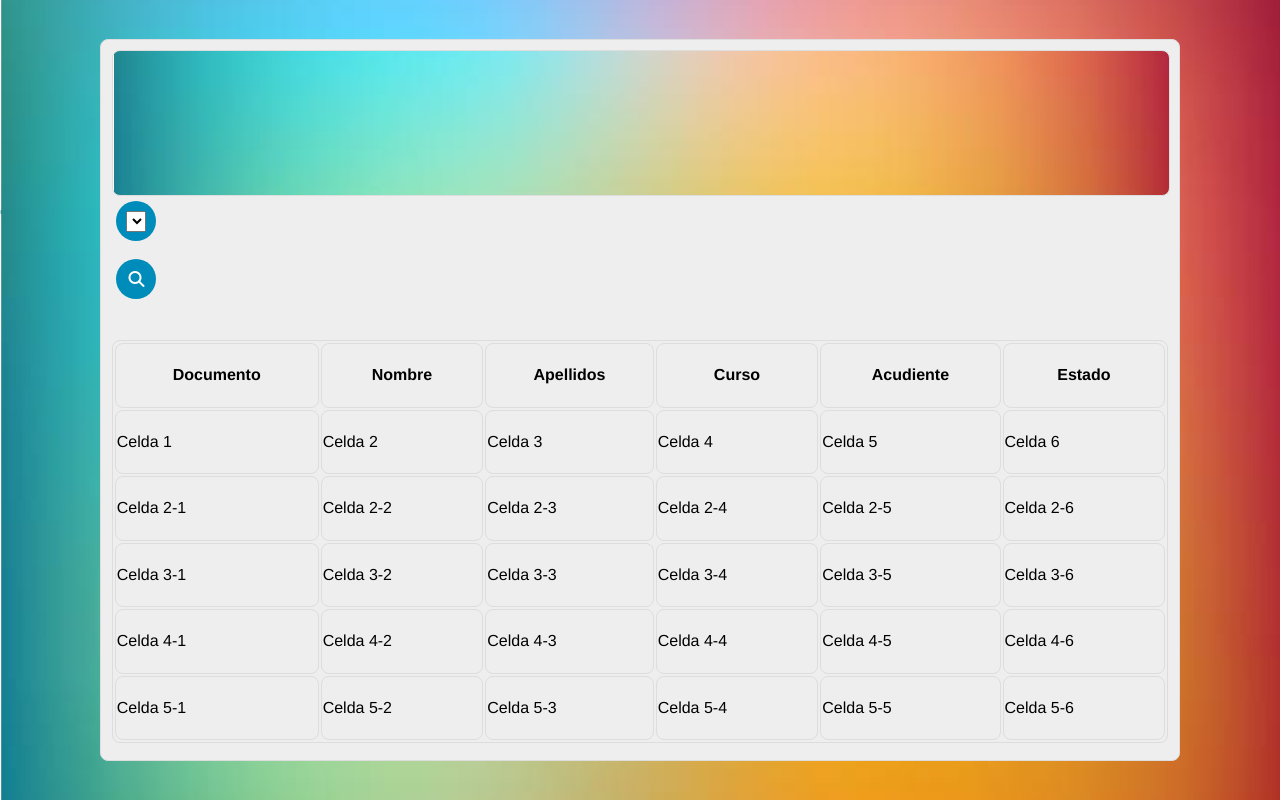
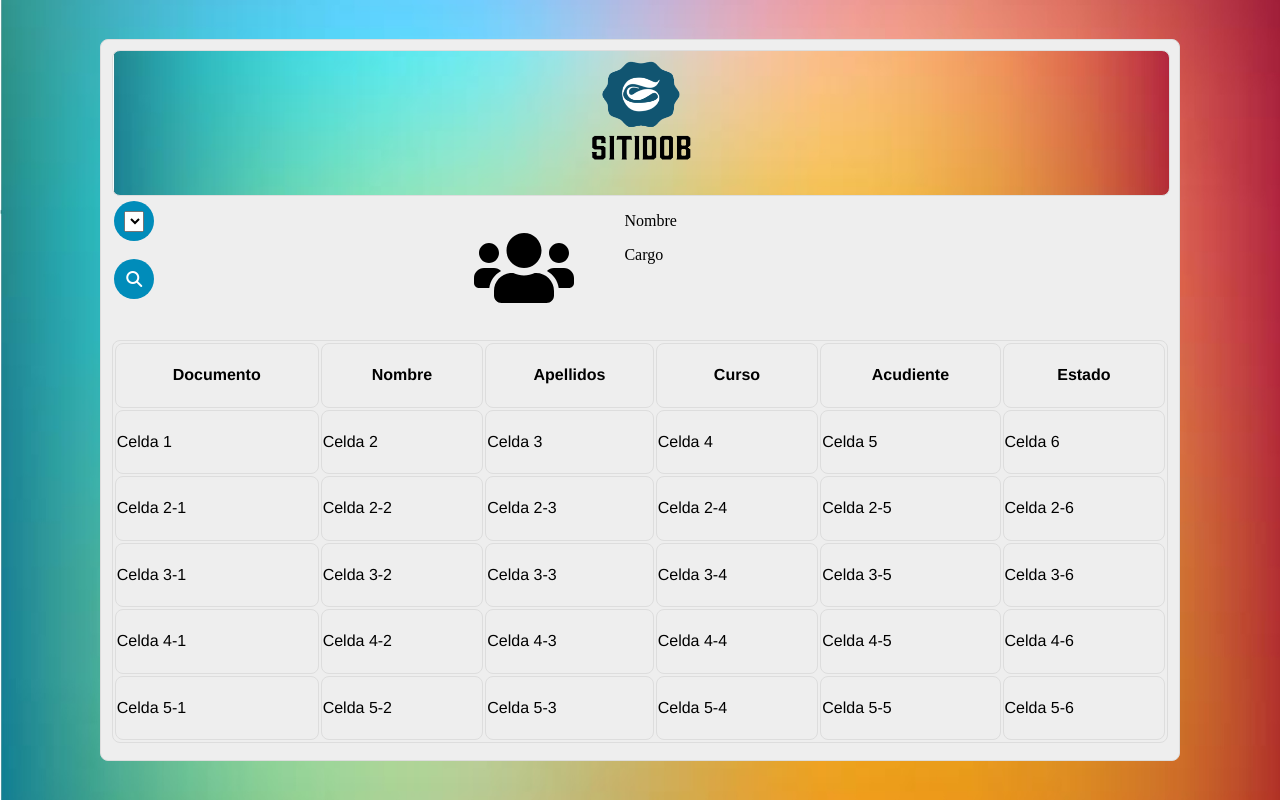
Before and after one commit to Jacobo4/SITIDUB-SENA, a PHP site: page / in a window 1280 px wide. Run offline with PHP 8.4, Linux system fonts and the light colour scheme; some libraries are stand-ins or nearby versions.

Commit message:
logo, contenedores de la parte de cerrar sesion

```diff
--- a/coordinador/index.html
+++ b/coordinador/index.html
@@ -13,6 +13,9 @@
   <div class="contenedor">
     <div id="admin">
       <div id="banner" class="cajitas">
+        <div class="logo">
+        <img src="imagenes/Logo_Sitidob.png" alt="" width="100"height="100">
+  </div>
 
       </div>
       <div class="botonesa">
@@ -37,7 +40,17 @@
           </div>
         </div>
       </div>
+      <div class="usuario">
 
+<div class="foto_usu">
+<img src="imagenes/users-solid.svg" alt="" width="100"height="100">
+</div>
+<div class="cerrar_sesion">
+  <p>Nombre</p>
+  <p>Cargo</p>
+</div>
+
+      </div>
 
       <table class="tabla">
 
--- a/coordinador/index_style.css
+++ b/coordinador/index_style.css
@@ -41,11 +41,35 @@ div#admin {
   background-size: cover;
   background-position: center center;
 }
+.logo{
+  display: flex;
+  align-items: center;
+  justify-content: center;
+  margin-top: 10px;
+}
 
 .botonesa {
-  width: 50%;
+  width: 30%;
   height: 20%;
+  float: left;
 }
+
+.usuario{
+float: left;
+width: 70%;
+height: 20%;
+
+}
+.foto_usu{
+float: left;
+width: 200px;
+height: 100%;
+display: flex;
+align-items: center;
+justify-content: center;
+
+}
+
 
 #buscadores {
   width: 98%;
```
Also changed, not shown: coordinador/imagenes/Logo_Sitidob.png (added), coordinador/imagenes/users-solid.svg (added).
